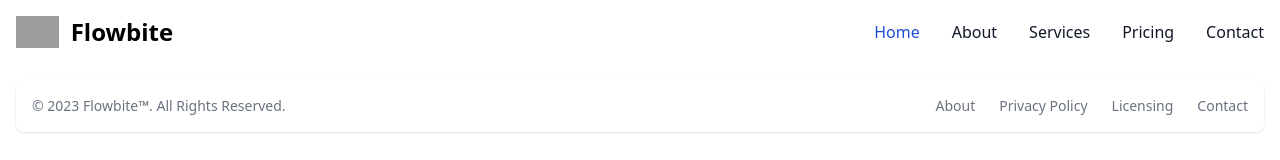
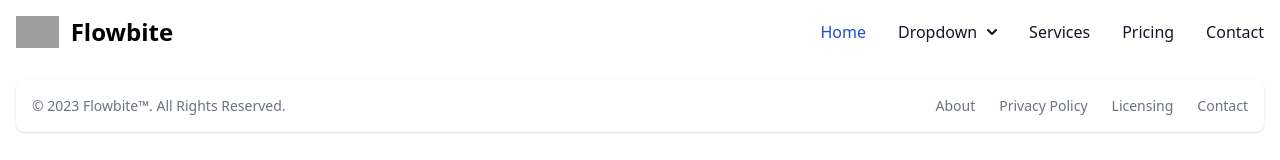
Before and after one commit to tranbach2711/project3_FE, a React (Vite) app: page / in a window 1280 px wide. Shown: the top 160 px of the page. Built offline with nearby package versions, Linux system fonts and the light colour scheme; grey boxes are pictures that could not be loaded.

Commit message:
vu commit nav bar

```diff
--- a/src/Auth/SignIn.jsx
+++ b/src/Auth/SignIn.jsx
@@ -18,10 +18,10 @@
     try {
 
       const response = await axios.post("http://localhost:5169/api/User/Login", {
-        user: username,
-        password: password,
+        User: username,
+        Password: password,
       });
-
+      console.log(response.data)
       if (response.data) {
         sessionStorage.setItem("userSession", JSON.stringify(response.data));
 
--- a/src/Routes.jsx
+++ b/src/Routes.jsx
@@ -40,7 +40,7 @@
         path: '/auth',
         element: <Auth />,
         children: [
-            { path: 'signin', element: <SignIn /> },
+            { path: '', element: <SignIn /> },
             { path: 'signup', element: <SignUp /> },
         ],
     },
--- a/src/mainLayout/Home.jsx
+++ b/src/mainLayout/Home.jsx
@@ -1,14 +1,38 @@
 import { Button, Form, Input, Alert, notification } from "antd";
-import React, { useState } from "react";
+import React, { useEffect, useState } from "react";
 import axios from "axios";
 import '../index.css';
 
 const Home = () => {
+    const [programs, setPrograms] = useState([]);
+    const [dropdownVisible, setDropdownVisible] = useState(false);
+    console.log(programs);
+    // Fetch data from the API
+    useEffect(() => {
+        if (dropdownVisible) {
+            axios
+                .get("http://localhost:5169/GetProgram")
+                .then((response) => {
+                    console.log(response.data);
+                    setPrograms(response.data);
+                })
+                .catch((error) => {
+                    console.error("Error fetching programs:", error);
+                });
+        }
+    }, [dropdownVisible]);
+
+    const toggleDropdown = () => {
+        setDropdownVisible((prev) => !prev);
+    };
+
+
+
     return (
         <div>
-            <nav className="bg-white border-gray-200 dark:bg-gray-900">
+            <nav className="bg-white border-gray-200 dark:bg-gray-900 dark:border-gray-700">
                 <div className="max-w-screen-xl flex flex-wrap items-center justify-between mx-auto p-4">
-                    <a href="https://flowbite.com/" className="flex items-center space-x-3 rtl:space-x-reverse">
+                    <a href="#" className="flex items-center space-x-3 rtl:space-x-reverse">
                         <img
                             src="https://flowbite.com/docs/images/logo.svg"
                             className="h-8"
@@ -19,10 +43,10 @@
                         </span>
                     </a>
                     <button
-                        data-collapse-toggle="navbar-default"
+                        data-collapse-toggle="navbar-dropdown"
                         type="button"
                         className="inline-flex items-center p-2 w-10 h-10 justify-center text-sm text-gray-500 rounded-lg md:hidden hover:bg-gray-100 focus:outline-none focus:ring-2 focus:ring-gray-200 dark:text-gray-400 dark:hover:bg-gray-700 dark:focus:ring-gray-600"
-                        aria-controls="navbar-default"
+                        aria-controls="navbar-dropdown"
                         aria-expanded="false"
                     >
                         <span className="sr-only">Open main menu</span>
@@ -42,27 +66,72 @@
                             />
                         </svg>
                     </button>
-                    <div
-                        className="hidden w-full md:block md:w-auto"
-                        id="navbar-default"
-                    >
-                        <ul className="font-medium flex flex-col p-4 md:p-0 mt-4 border border-gray-100 rounded-lg bg-gray-50 md:flex-row md:space-x-8 rtl:space-x-reverse md:mt-0 md:border-0 md:bg-white dark:bg-gray-800 md:dark:bg-gray-900 dark:border-gray-700">
+                    <div className="hidden w-full md:block md:w-auto" id="navbar-dropdown">
+                        <ul className="flex flex-col font-medium p-4 md:p-0 mt-4 border border-gray-100 rounded-lg bg-gray-50 md:space-x-8 rtl:space-x-reverse md:flex-row md:mt-0 md:border-0 md:bg-white dark:bg-gray-800 md:dark:bg-gray-900 dark:border-gray-700">
                             <li>
                                 <a
                                     href="#"
-                                    className="block py-2 px-3 text-white bg-blue-700 rounded md:bg-transparent md:text-blue-700 md:p-0 dark:text-white md:dark:text-blue-500"
+                                    className="block py-2 px-3 text-white bg-blue-700 rounded md:bg-transparent md:text-blue-700 md:p-0 md:dark:text-blue-500 dark:bg-blue-600 md:dark:bg-transparent"
                                     aria-current="page"
                                 >
                                     Home
                                 </a>
                             </li>
                             <li>
-                                <a
-                                    href="#"
-                                    className="block py-2 px-3 text-gray-900 rounded hover:bg-gray-100 md:hover:bg-transparent md:border-0 md:hover:text-blue-700 md:p-0 dark:text-white md:dark:hover:text-blue-500 dark:hover:bg-gray-700 dark:hover:text-white md:dark:hover:bg-transparent"
+                                <button
+                                    id="dropdownNavbarLink"
+                                    data-dropdown-toggle="dropdownNavbar"
+                                    className="flex items-center justify-between w-full py-2 px-3 text-gray-900 rounded hover:bg-gray-100 md:hover:bg-transparent md:border-0 md:hover:text-blue-700 md:p-0 md:w-auto dark:text-white md:dark:hover:text-blue-500 dark:focus:text-white dark:border-gray-700 dark:hover:bg-gray-700 md:dark:hover:bg-transparent"
+                                    onClick={toggleDropdown}
                                 >
-                                    About
-                                </a>
+                                    Dropdown
+                                    <svg
+                                        className="w-2.5 h-2.5 ms-2.5"
+                                        aria-hidden="true"
+                                        xmlns="http://www.w3.org/2000/svg"
+                                        fill="none"
+                                        viewBox="0 0 10 6"
+                                    >
+                                        <path
+                                            stroke="currentColor"
+                                            strokeLinecap="round"
+                                            strokeLinejoin="round"
+                                            strokeWidth="2"
+                                            d="m1 1 4 4 4-4"
+                                        />
+                                    </svg>
+                                </button>
+                                {/* Dropdown menu */}
+                                {dropdownVisible && (
+                                    <div
+                                        id="dropdownNavbar"
+                                        className="z-10 font-normal bg-white divide-y divide-gray-100 rounded-lg shadow w-15 dark:bg-gray-700 dark:divide-gray-600"
+                                    >
+                                        <ul
+                                            className="py-2 text-sm text-gray-700 dark:text-gray-400"
+                                            aria-labelledby="dropdownLargeButton"
+                                        >
+                                            {programs.length > 0 ? (
+                                                programs.map((program) => (
+                                                    <li key={program.id}>
+                                                        <a
+                                                            href="#"
+                                                            className="block px-2 py-2 hover:bg-gray-100 dark:hover:bg-gray-600 dark:hover:text-white"
+                                                        >
+                                                            {program.programName}
+                                                        </a>
+                                                    </li>
+                                                ))
+                                            ) : (
+                                                <li>
+                                                    <span className="block px-4 py-2 text-gray-500">
+                                                        No programs available
+                                                    </span>
+                                                </li>
+                                            )}
+                                        </ul>
+                                    </div>
+                                )}
                             </li>
                             <li>
                                 <a
@@ -92,6 +161,7 @@
                     </div>
                 </div>
             </nav>
+
             <footer className="bg-white rounded-lg shadow m-4 dark:bg-gray-800">
                 <div className="w-full mx-auto max-w-screen-xl p-4 md:flex md:items-center md:justify-between">
                     <span className="text-sm text-gray-500 sm:text-center dark:text-gray-400">
```
